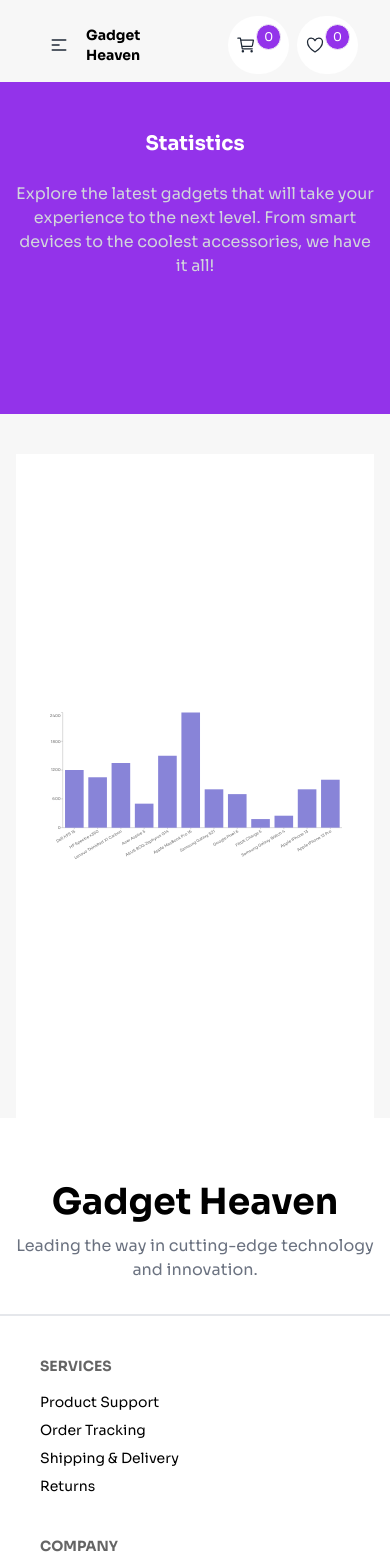
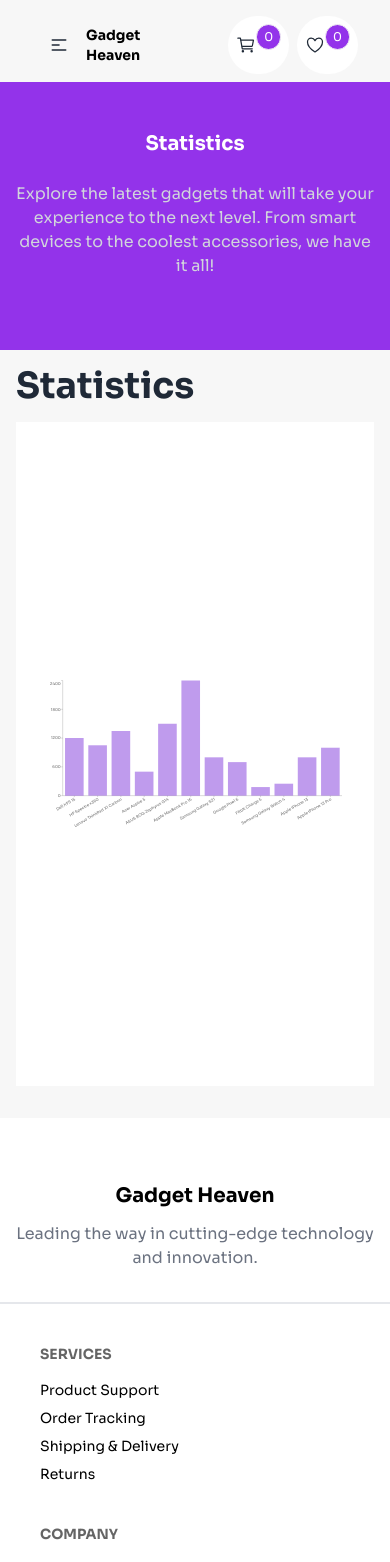
Before and after one commit to AnsarulIslam10/Gadget-Heaven, a React (Vite) app: page /statistics in a window 390 px wide. Shown: the top 1562 px of the page. Built offline with nearby package versions, Linux system fonts and the light colour scheme.

Commit message:
more adjustment

```diff
--- a/src/components/Cart/Cart.jsx
+++ b/src/components/Cart/Cart.jsx
@@ -33,7 +33,6 @@ const Cart = () => {
     setWishlistLength(0);
   };
   const totalCost = cart.reduce((a, b) => a + b.price, 0);
-  console.log(cart.length);
   const handleRemoveCartItem = (id) => {
     const updatedCart = cart.filter((item) => item.product_id !== id);
     setCart(updatedCart);
--- a/src/components/Faq/Faq.jsx
+++ b/src/components/Faq/Faq.jsx
@@ -6,6 +6,7 @@ const Faq = () => {
       <Helmet>
         <title>FAQ | Gadget Heaven</title>
       </Helmet>
+      <h1 className="text-4xl font-bold uppercase mb-4">frequently asked questions:-</h1>
       <div className="shadow-lg p-4 mb-12 rounded-xl">
         <h2 className="text-2xl font-medium mb-2">Orders and Shipping</h2>
         <div className="collapse rounded-none mb-2 collapse-arrow bg-base-300">
--- a/src/components/Footer/Footer.jsx
+++ b/src/components/Footer/Footer.jsx
@@ -5,7 +5,7 @@ const Footer = () => {
     <footer className="bg-white text-black py-16">
       <section className="max-w-7xl mx-auto">
         <div className="text-center border-b-2 pb-8">
-          <h2 className="text-4xl font-bold mb-3">Gadget Heaven</h2>
+          <h2 className="text-xl sm:text-2xl md:text-4xl font-bold mb-3">Gadget Heaven</h2>
           <p className="text-gray-500">
             Leading the way in cutting-edge technology and innovation.
           </p>
--- a/src/components/Hero/Hero.jsx
+++ b/src/components/Hero/Hero.jsx
@@ -20,7 +20,7 @@ const Hero = () => {
         pathname === "/category/Chargers" ||
         pathname === "/category/Power%20Banks"
           ? "max-w-7xl pb-56 rounded-b-xl"
-          : "w-full pb-24"
+          : "w-full pb-8"
       }`}
     >
       <div className="hero-content text-center">
--- a/src/components/Statistics/Statistics.jsx
+++ b/src/components/Statistics/Statistics.jsx
@@ -66,15 +66,18 @@ const data = [
 
 const Statistics = () => {
   return (
-    <div className="flex justify-center mt-10 p-8 bg-white max-w-7xl mx-auto">
+    <div className=" max-w-7xl mx-auto mb-8">
+      <h1 className="text-4xl mt-4 font-bold mb-4">Statistics</h1>
+      <div className="flex justify-center mt-4 p-8 bg-white">
       <Helmet>
         <title>Statistics | Gadget Heaven</title>
       </Helmet>
       <BarChart width={1200} height={600} margin={{ bottom: 100 }} data={data}>
         <XAxis dataKey="product_title" angle={-30} textAnchor="end"></XAxis>
         <YAxis dataKey="price"></YAxis>
-        <Bar dataKey="price" fill="#8884d8" />
+        <Bar dataKey="price" fill="#84d8" />
       </BarChart>
+    </div>
     </div>
   );
 };
--- a/src/components/WishListItem/WishListItem.jsx
+++ b/src/components/WishListItem/WishListItem.jsx
@@ -5,7 +5,6 @@ import { useOutletContext } from "react-router-dom";
 const WishListItem = ({ wish, handleRemoveWishItem }) => {
   const { setCartLength } = useOutletContext();
   const { product_id, product_title, description, price, product_image } = wish;
-  console.log(product_title);
 
   const handleAddToCart = (id) => {
     addToCart(id);
--- a/src/utils/addToDb.js
+++ b/src/utils/addToDb.js
@@ -12,7 +12,6 @@ const getAddToCart = () => {
 const addToCart = (id) => {
   const storedCart = getAddToCart();
   if (storedCart.includes(id)) {
-    console.log(id, "already exist");
     toast.warning("Product Already Added");
   } else {
     storedCart.push(id);
@@ -35,7 +34,6 @@ const getAddToWishList = () => {
 const addToWishList = (id) => {
   const storedWishList = getAddToWishList();
   if (storedWishList.includes(id)) {
-    console.log(id, "already exist");
   } else {
     storedWishList.push(id);
     const storedWishListStr = JSON.stringify(storedWishList);
```
